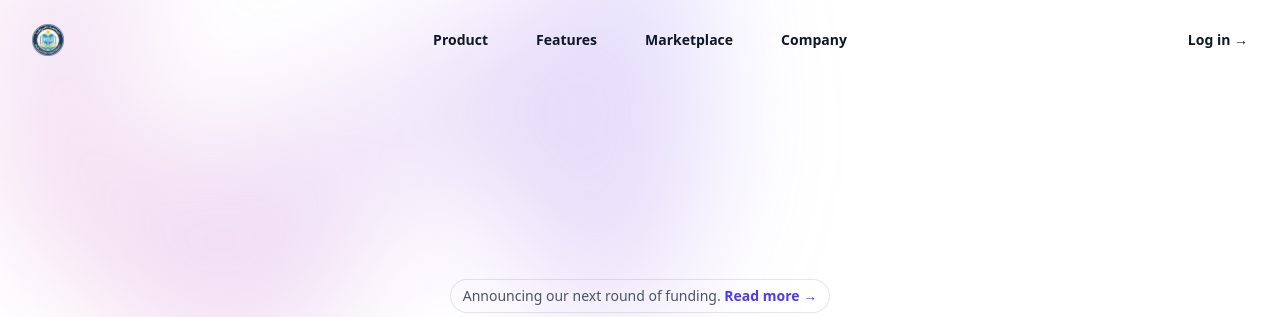
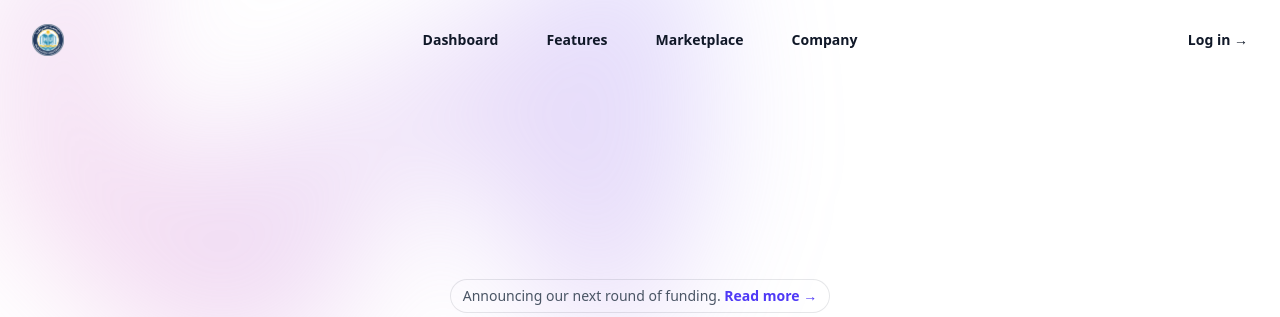
Before and after one commit to GP-2025/email-system-admin-panel, a Flask app: page / in a window 1280 px wide. Shown: the top 317 px of the page. Run offline with Flask 3, Linux system fonts and the light colour scheme; style sheets or scripts are compiled from the project's sources.

Commit message:
Rename 'Product' link to 'Dashboard' in home.html and add home.js file

```diff
--- a/templates/home.html
+++ b/templates/home.html
@@ -29,7 +29,7 @@
                     </button>
                 </div>
                 <div class="hidden lg:flex lg:gap-x-12">
-                    <a href="#" class="text-sm/6 font-semibold text-gray-900">Product</a>
+                    <a href="#" class="text-sm/6 font-semibold text-gray-900">Dashboard</a>
                     <a href="#" class="text-sm/6 font-semibold text-gray-900">Features</a>
                     <a href="#" class="text-sm/6 font-semibold text-gray-900">Marketplace</a>
                     <a href="#" class="text-sm/6 font-semibold text-gray-900">Company</a>
```
Also changed, not shown: static/js/home.js (added).
